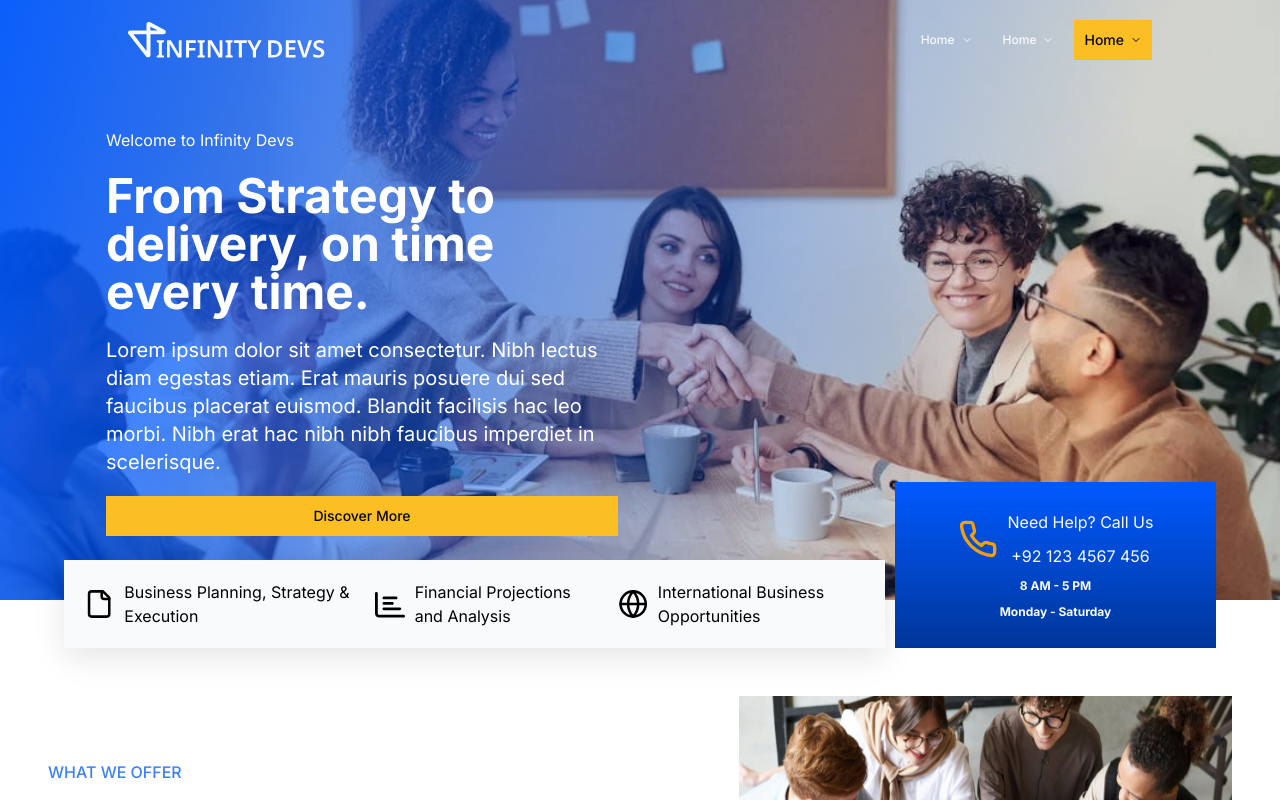
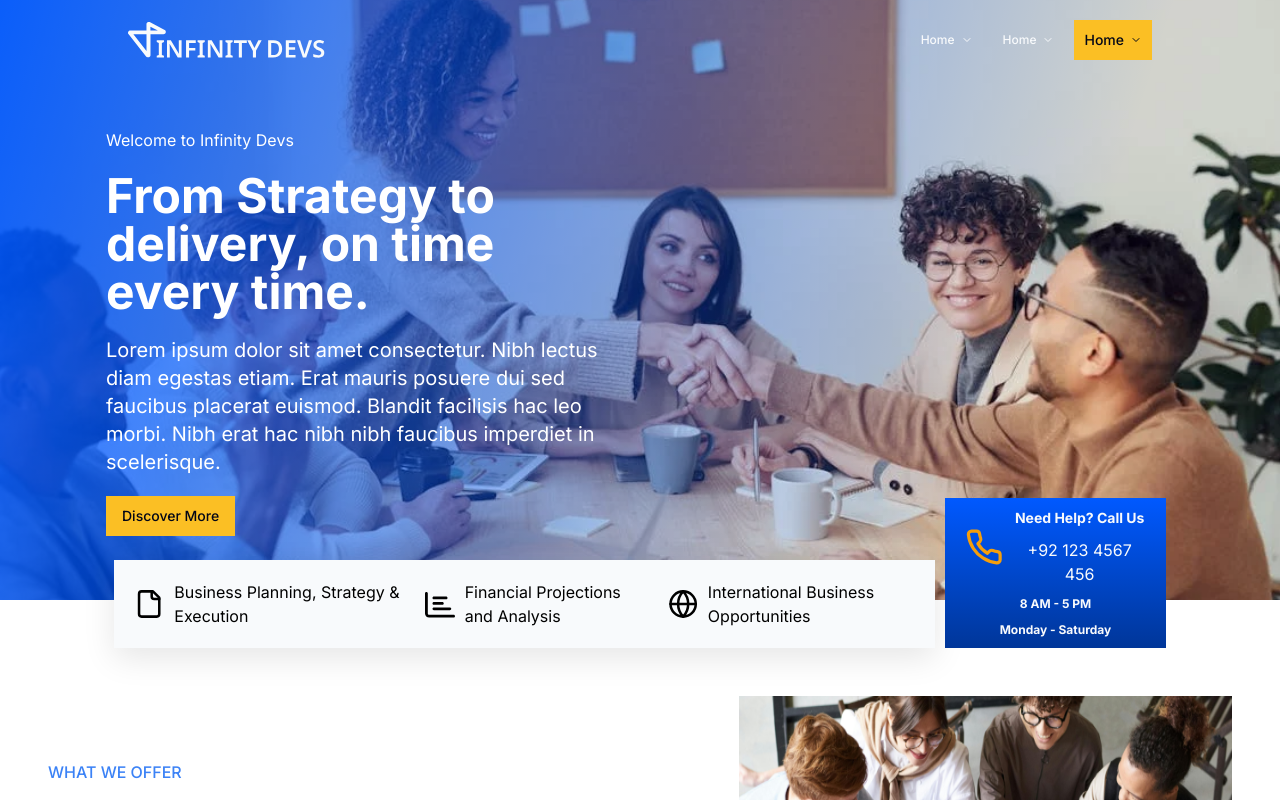
Before and after one commit to InfinityDevsHQ/software-house-next, a Next.js app: page / in a window 1280 px wide. Shown: the top 800 px of the page. Built offline with nearby package versions, Linux system fonts and the light colour scheme.

Commit message:
fix: padding

```diff
--- a/app/page.tsx
+++ b/app/page.tsx
@@ -13,7 +13,7 @@ export default function Home() {
   return (
     <>
       <HeroSection />
-      <div className="lg:hidden md:p-12">
+      <div className="xl:hidden md:p-12">
         <Overview />
       </div>
       <About />
--- a/components/homepage/hero-section.tsx
+++ b/components/homepage/hero-section.tsx
@@ -18,12 +18,12 @@ export default function HeroSection() {
               Blandit facilisis hac leo morbi. Nibh erat hac nibh nibh faucibus
               imperdiet in scelerisque.
             </p>
-            <Button className="rounded-none bg-secondary text-accent-dark hover:text-accent px-5 py-2.5">
+            <Button className="rounded-none bg-secondary text-accent-dark hover:text-accent max-w-max">
               Discover More
             </Button>
           </div>
         </div>
-        <div className="absolute -bottom-12 left-[50%] translate-x-[-50%] hidden lg:block w-full">
+        <div className="absolute -bottom-12 left-[50%] translate-x-[-50%] hidden xl:block w-full">
           <Overview />
         </div>
       </section>
--- a/components/homepage/overview.tsx
+++ b/components/homepage/overview.tsx
@@ -3,8 +3,8 @@ import ListSvg from "../svgs/list-svg";
 
 export default function Overview() {
   return (
-    <section className="w-full px-4 md:px-16 flex flex-col lg:flex-row gap-2.5 overview-shadows">
-      <div className="pt-7 flex flex-col lg:flex-row lg:self-end gap-2.5 sm:gap-4 bg-accent-light shadows md:p-5 lg:w-[821px]">
+    <section className="w-full px-4 md:px-16 flex flex-col xl:flex-row gap-2.5 overview-shadows xl:max-w-[1180px] mx-auto">
+      <div className="pt-7 flex flex-col lg:flex-row lg:self-end gap-2.5 sm:gap-4 bg-accent-light shadows md:p-5 lg:w-[821px] mx-auto">
         <div className="flex items-center gap-2.5">
           <File width={40} height={40} />
           <span>Business Planning, Strategy & Execution</span>
@@ -20,11 +20,11 @@ export default function Overview() {
           <span>International Business Opportunities</span>
         </div>
       </div>
-      <div className="py-4 md:p-4 xl:p-7 call-gradient flex-1 flex md:flex-col gap-2.5 text-center items-center justify-around md:justify-center text-accent-light">
+      <div className="py-4 md:p-4 xl:px-5 xl:py-2.5 call-gradient flex-1 flex md:flex-col gap-2.5 text-center items-center justify-around md:justify-center text-accent-light h-[150px] xl:max-w-max">
         <div className="flex items-center gap-2.5">
           <Phone className="text-secondary-dark h-7 w-7 xl:h-10 xl:w-10" />
           <div className="flex flex-col gap-2.5">
-            <span>Need Help? Call Us</span>
+            <span className="text-sm font-bold">Need Help? Call Us</span>
             <span>+92 123 4567 456</span>
           </div>
         </div>
```
